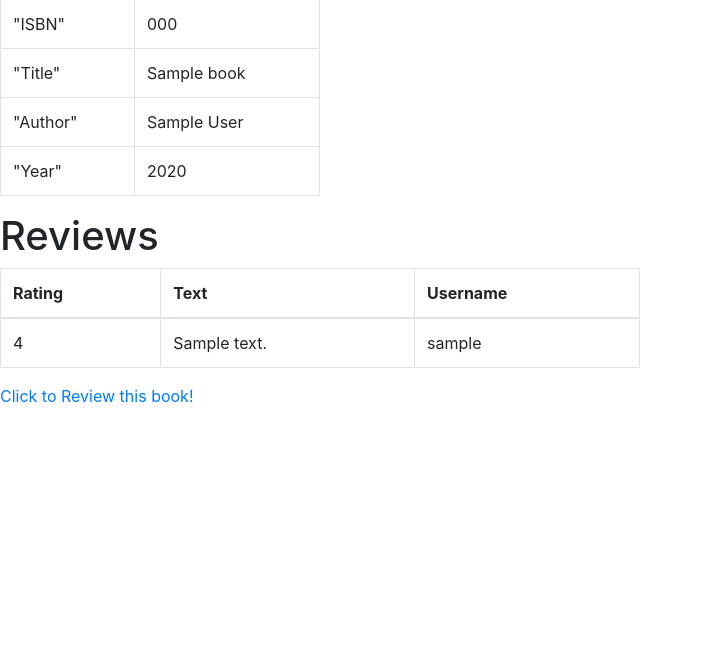
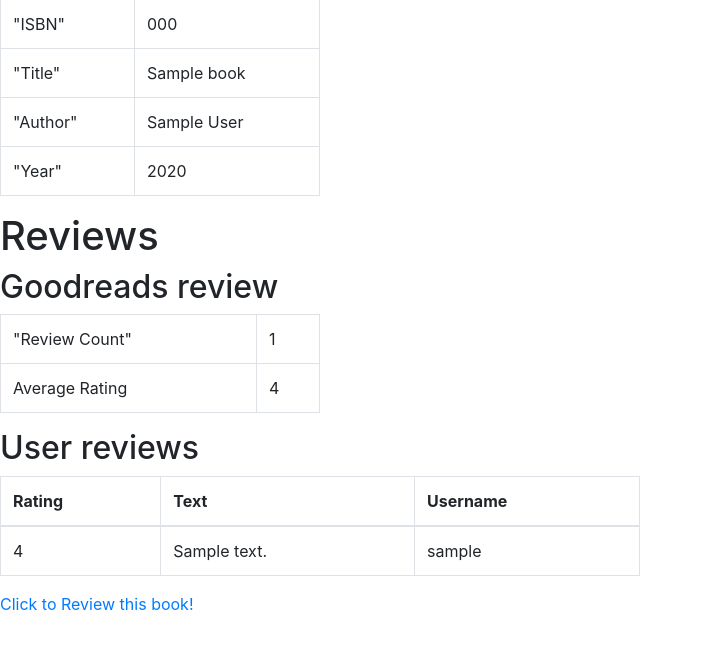
Before and after one commit to abhayks/CS50Projects, a Flask app: template templates/bookDetails.html in a window 1280 px wide. Shown: the part 114-763 px from the top of the page, without its empty margins (0-703 px from the left). Run offline with Flask 2, Linux system fonts and the light colour scheme; the template is opened without the code that fills it: most values are stand-ins (such as "Sample title", 1, 10 or a date in 2020); some libraries are stand-ins or nearby versions.

Commit message:
fully working

```diff
--- a/application.py
+++ b/application.py
@@ -8,6 +8,7 @@ from forms import LoginForm, RegistrationForm, BookSearchForm
 from config import Config
 from flask import render_template, request, redirect, url_for,  jsonify
 from werkzeug.security import generate_password_hash, check_password_hash
+import requests
 
 app = Flask(__name__)
 app.config.from_object(Config)
@@ -72,7 +73,16 @@ def book(book_id):
 			if review['user_id'] == session['user_id']:
 				userreviewed=True
 				flash(u'You have already reviewed this book', 'error')
-		return render_template("bookDetails.html", book=book, reviews=reviews, userreviewed=userreviewed)
+		grrequest=requests.get("https://www.goodreads.com/book/review_counts.json", params={"key":"BDY66sPB8faTfagkwmzmQ", "isbns": book['isbn']})
+		if grrequest.status_code != 200:
+			flash(u'No result from Goodreads API for this book ', 'error')
+			return render_template("bookDetails.html", book=book, reviews=reviews, userreviewed=userreviewed)
+		else:
+			goodreadsjson = grrequest.json()
+			print(goodreadsjson)
+			average_rating=goodreadsjson["books"][0]["average_rating"]
+			print(average_rating)
+			return render_template("bookDetails.html", book=book, reviews=reviews, userreviewed=userreviewed, goodreadsjson=goodreadsjson)
 
 	#return  redirect(url_for('login'))
 
--- a/import.py
+++ b/import.py
@@ -12,6 +12,7 @@ db = scoped_session(sessionmaker(bind=engine))
 
 filehandle=open("books.csv")
 reader = csv.reader(filehandle)
+header = next(reader)
 for isbn, title, author, year in reader: # loop gives each column a name
     db.execute("INSERT INTO books (isbn, title, author, year) VALUES (:isbn, :title, :author, :year)",
         {"isbn": isbn, "title": title, "author": author, "year": year}) # substitute values from CSV line into SQL command, as per this dict
--- a/insertReviews.py
+++ b/insertReviews.py
@@ -9,8 +9,8 @@ if not os.getenv("DATABASE_URL"):
 engine = create_engine(os.getenv("DATABASE_URL"))
 db = scoped_session(sessionmaker(bind=engine))
 
-for book_id in range(2,9):
-	for user_id in range (4,10):
+for book_id in range(2,20):
+	for user_id in range (1,15):
 		rating=random.randint(1,5)
 		sql=f"insert into reviews (text, rating, user_id, book_id) values ('text{user_id}_{book_id}', '{rating}', '{user_id}', '{book_id}')"
 		db.execute(sql)
--- a/insertuser.py
+++ b/insertuser.py
@@ -9,7 +9,7 @@ if not os.getenv("DATABASE_URL"):
 engine = create_engine(os.getenv("DATABASE_URL"))
 db = scoped_session(sessionmaker(bind=engine))
 
-for i in range (2,10):
+for i in range (1,20):
 	password=f"user{i}"
 	password_hash=generate_password_hash(password)
 	sql=f"insert into users (username, passwordhash, first_name, last_name, email) values ('user{i}', '{password_hash}', 'first_user{i}', 'user{i}_last', 'user{i}@mail.com')"
--- a/templates/bookDetails.html
+++ b/templates/bookDetails.html
@@ -23,6 +23,21 @@
     </table>
 
     <h1>Reviews </h1>
+    <h2> Goodreads review </h2>
+
+    <table class="table table-bordered w-25 p-3">
+
+        <tr>
+            <td>"Review Count"</td>
+            <td>{{ goodreadsjson["books"][0]["reviews_count"] }} </td>
+        </tr>
+        <tr>
+            <td>Average Rating </td>
+            <td>{{ goodreadsjson["books"][0]["average_rating"] }} </td>
+        </tr>
+
+    </table>
+    <h2> User reviews </h2>
     {% if reviews|length %}
     <table class="table table-bordered w-50 p-3">
         <thead class="thread-dark">
```
Also changed, not shown: 2 other files.
